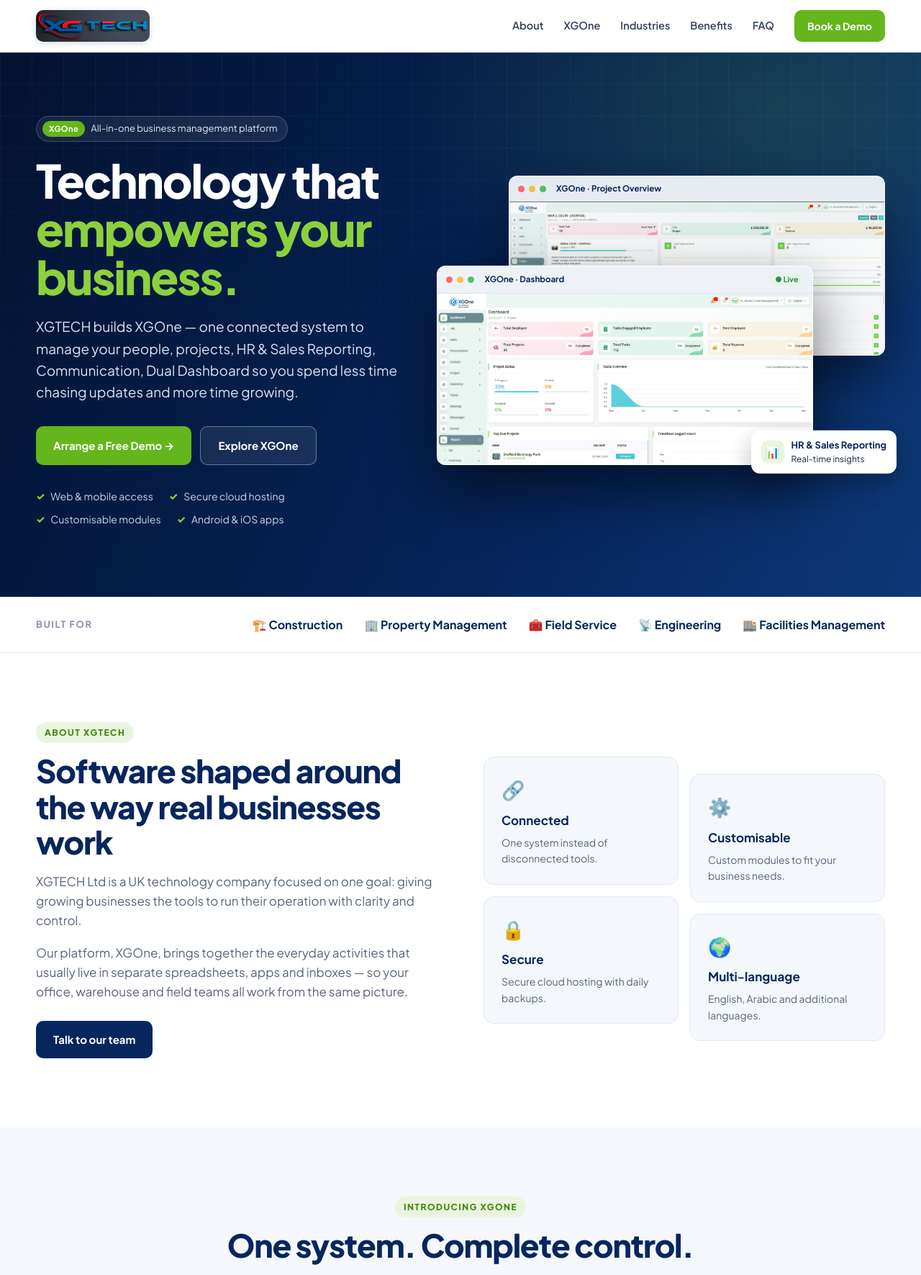
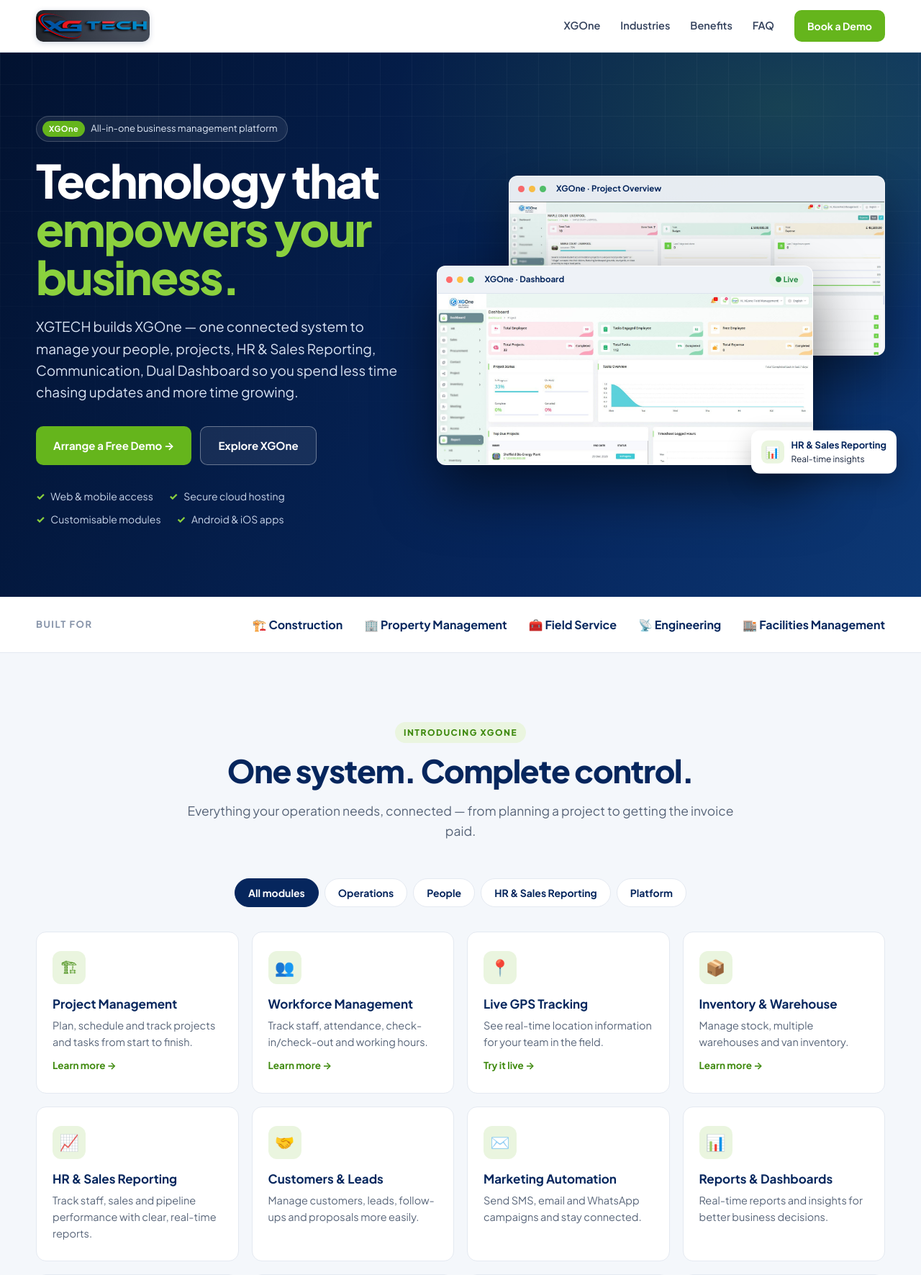
Before and after one commit to Shorifa1234/xgone-landing-page, a PHP site: page / in a window 1280 px wide. Shown: the top 1771 px of the page at 72% size. Run offline with PHP 8.4, Linux system fonts and the light colour scheme.

Commit message:
Remove About section; stop committing archives
- Remove the About XGTECH section, its styles and nav/footer links
- Stop tracking xgtech.rar (it contained config.php) and ignore
  archive files so auto-deploy can't publish them again

Co-Authored-By: Claude Opus 5.5 <noreply@anthropic.com>

```diff
--- a/index.php
+++ b/index.php
@@ -166,15 +166,6 @@ require_once __DIR__ . '/db.php';   // for LOC_RETENTION_DAYS
     h2{font-size:clamp(30px,3.6vw,44px);line-height:1.12;letter-spacing:-1.2px;color:var(--navy);margin:0 0 16px;font-weight:800}
     .section-head p{color:var(--muted);font-size:17.5px;margin:0}
 
-    /* About */
-    .about-grid{display:grid;grid-template-columns:1fr 1fr;gap:64px;align-items:center}
-    .about p{color:var(--muted);font-size:17px}
-    .about-cards{display:grid;grid-template-columns:1fr 1fr;gap:16px}
-    .about-card{padding:24px;border-radius:var(--radius);background:var(--pale);border:1px solid var(--line)}
-    .about-card:nth-child(2){transform:translateY(24px)}.about-card:nth-child(4){transform:translateY(24px)}
-    .about-card .ico{font-size:26px;margin-bottom:8px}
-    .about-card h3{margin:0 0 6px;font-size:17px;color:var(--navy)}
-    .about-card p{margin:0;font-size:14px}
 
     /* Product / features */
     .product{background:var(--pale)}
@@ -299,7 +290,7 @@ require_once __DIR__ . '/db.php';   // for LOC_RETENTION_DAYS
       .foot-grid{grid-template-columns:1fr 1fr}
     }
     @media(max-width:880px){
-      .hero-grid,.about-grid,.contact-grid{grid-template-columns:1fr}
+      .hero-grid,.contact-grid{grid-template-columns:1fr}
       .hero{padding:64px 0 80px}
       .dash-wrap{max-width:560px}
       .float.f2{right:-4px}
@@ -316,8 +307,7 @@ require_once __DIR__ . '/db.php';   // for LOC_RETENTION_DAYS
       section{padding:72px 0}
       .lead{font-size:17px}
       .actions .btn{flex:1;justify-content:center}
-      .features,.ind-grid,.benefit-grid,.about-cards,.form-grid,.foot-grid{grid-template-columns:1fr}
-      .about-card:nth-child(2),.about-card:nth-child(4){transform:none}
+      .features,.ind-grid,.benefit-grid,.form-grid,.foot-grid{grid-template-columns:1fr}
       .shot-back,.shot-front{width:90%}
       .shot-front{margin-top:-24%}
       .float{display:none}
@@ -332,7 +322,6 @@ require_once __DIR__ . '/db.php';   // for LOC_RETENTION_DAYS
       <a class="brand" href="#top" aria-label="XGTECH home"><img src="logo-1.png" alt="XGTECH" width="158" height="44"></a>
       <button class="menu-btn" aria-expanded="false" aria-controls="menu" aria-label="Open menu">☰</button>
       <nav class="navlinks" id="menu" aria-label="Main navigation">
-        <a href="#about">About</a>
         <a href="#xgone">XGOne</a>
         <a href="#industries">Industries</a>
         <a href="#benefits">Benefits</a>
@@ -382,25 +371,6 @@ require_once __DIR__ . '/db.php';   // for LOC_RETENTION_DAYS
         </ul>
       </div>
     </div>
-
-    <!-- ABOUT -->
-    <section class="about" id="about">
-      <div class="wrap about-grid">
-        <div class="reveal">
-          <span class="eyebrow">About XGTECH</span>
-          <h2>Software shaped around the way real businesses work</h2>
-          <p>XGTECH Ltd is a UK technology company focused on one goal: giving growing businesses the tools to run their operation with clarity and control.</p>
-          <p>Our platform, XGOne, brings together the everyday activities that usually live in separate spreadsheets, apps and inboxes — so your office, warehouse and field teams all work from the same picture.</p>
-          <a class="btn dark" href="#contact" style="margin-top:10px">Talk to our team</a>
-        </div>
-        <div class="about-cards reveal">
-          <div class="about-card"><div class="ico">🔗</div><h3>Connected</h3><p>One system instead of disconnected tools.</p></div>
-          <div class="about-card"><div class="ico">⚙️</div><h3>Customisable</h3><p>Custom modules to fit your business needs.</p></div>
-          <div class="about-card"><div class="ico">🔒</div><h3>Secure</h3><p>Secure cloud hosting with daily backups.</p></div>
-          <div class="about-card"><div class="ico">🌍</div><h3>Multi-language</h3><p>English, Arabic and additional languages.</p></div>
-        </div>
-      </div>
-    </section>
 
     <!-- PRODUCT -->
     <section class="product" id="xgone">
@@ -605,7 +575,7 @@ require_once __DIR__ . '/db.php';   // for LOC_RETENTION_DAYS
           <a class="brand" href="#top" aria-label="XGTECH home"><img src="logo-1.png" alt="XGTECH" width="158" height="44" loading="lazy"></a>
           <p style="margin:0;max-width:320px">Technology That Empowers Your Business. Makers of XGOne, the all-in-one business management platform.</p>
         </div>
-        <div><h4>Company</h4><ul><li><a href="#about">About</a></li><li><a href="#industries">Industries</a></li><li><a href="#contact">Contact</a></li></ul></div>
+        <div><h4>Company</h4><ul><li><a href="#industries">Industries</a></li><li><a href="#contact">Contact</a></li></ul></div>
         <div><h4>XGOne</h4><ul><li><a href="#xgone">Features</a></li><li><a href="#benefits">Benefits</a></li><li><a href="#faq">FAQ</a></li><li><a href="https://www.xgone.co.uk" target="_blank" rel="noopener">xgone.co.uk</a></li></ul></div>
         <div><h4>Get in touch</h4><ul><li><a href="tel:+441512461103">0151 246 1103</a></li><li><a href="mailto:info@xgtech.co.uk">info@xgtech.co.uk</a></li><li><a class="social" href="https://www.linkedin.com/company/xgtech-uk/" target="_blank" rel="noopener" aria-label="XGTECH on LinkedIn (opens in a new tab)"><svg viewBox="0 0 24 24" width="18" height="18" aria-hidden="true"><path fill="currentColor" d="M20.45 20.45h-3.56v-5.57c0-1.33-.02-3.04-1.85-3.04-1.85 0-2.14 1.45-2.14 2.94v5.67H9.34V9h3.42v1.56h.05c.48-.9 1.64-1.85 3.37-1.85 3.6 0 4.27 2.37 4.27 5.46v6.28zM5.34 7.43a2.06 2.06 0 1 1 0-4.13 2.06 2.06 0 0 1 0 4.13zM7.12 20.45H3.56V9h3.56v11.45zM22.22 0H1.77C.79 0 0 .77 0 1.73v20.54C0 23.23.79 24 1.77 24h20.45c.98 0 1.78-.77 1.78-1.73V1.73C24 .77 23.2 0 22.22 0z"/></svg>LinkedIn</a></li></ul></div>
       </div>
```
Also changed, not shown: docs/index.html (+3 -33 lines), 2 other files.
